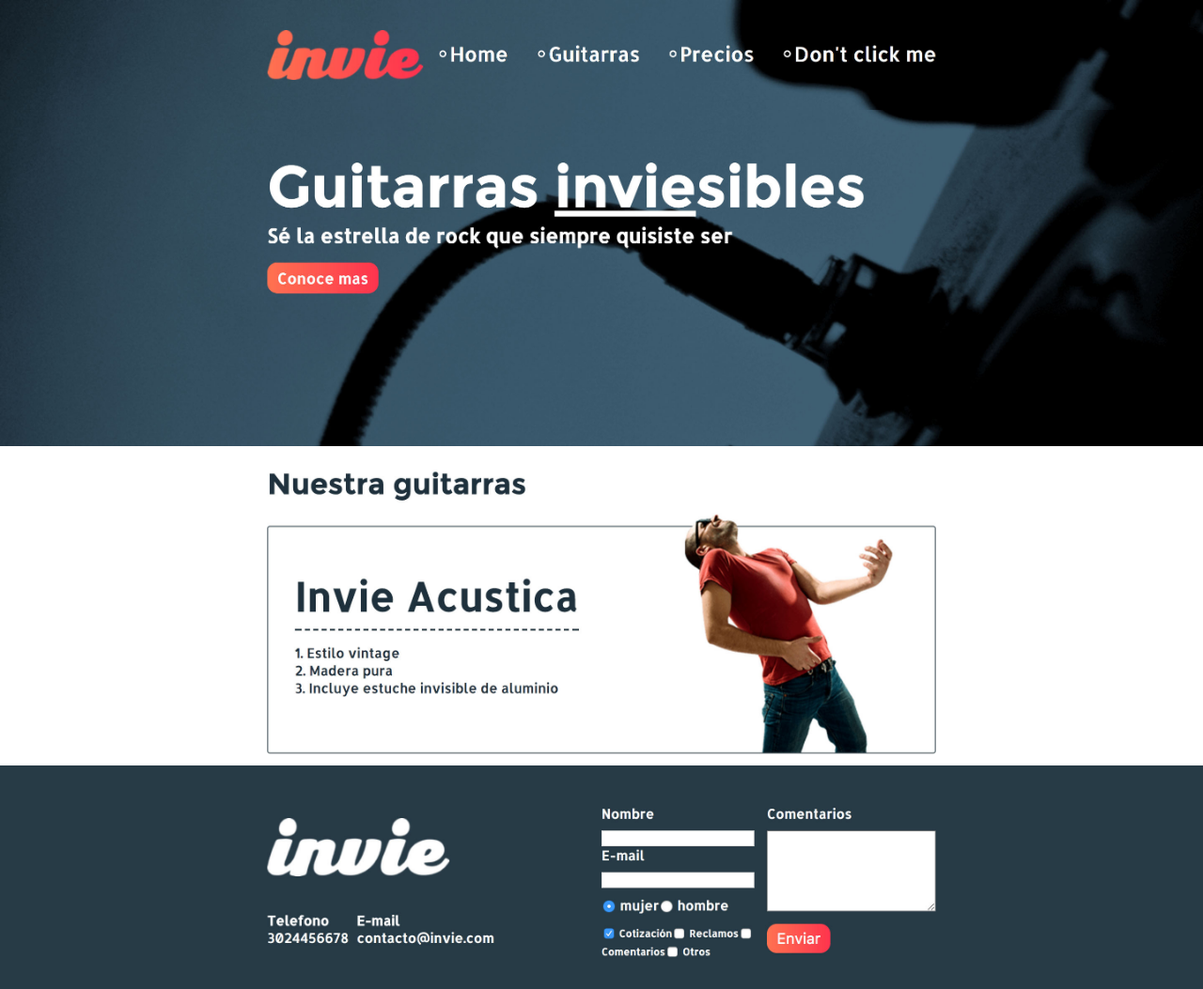
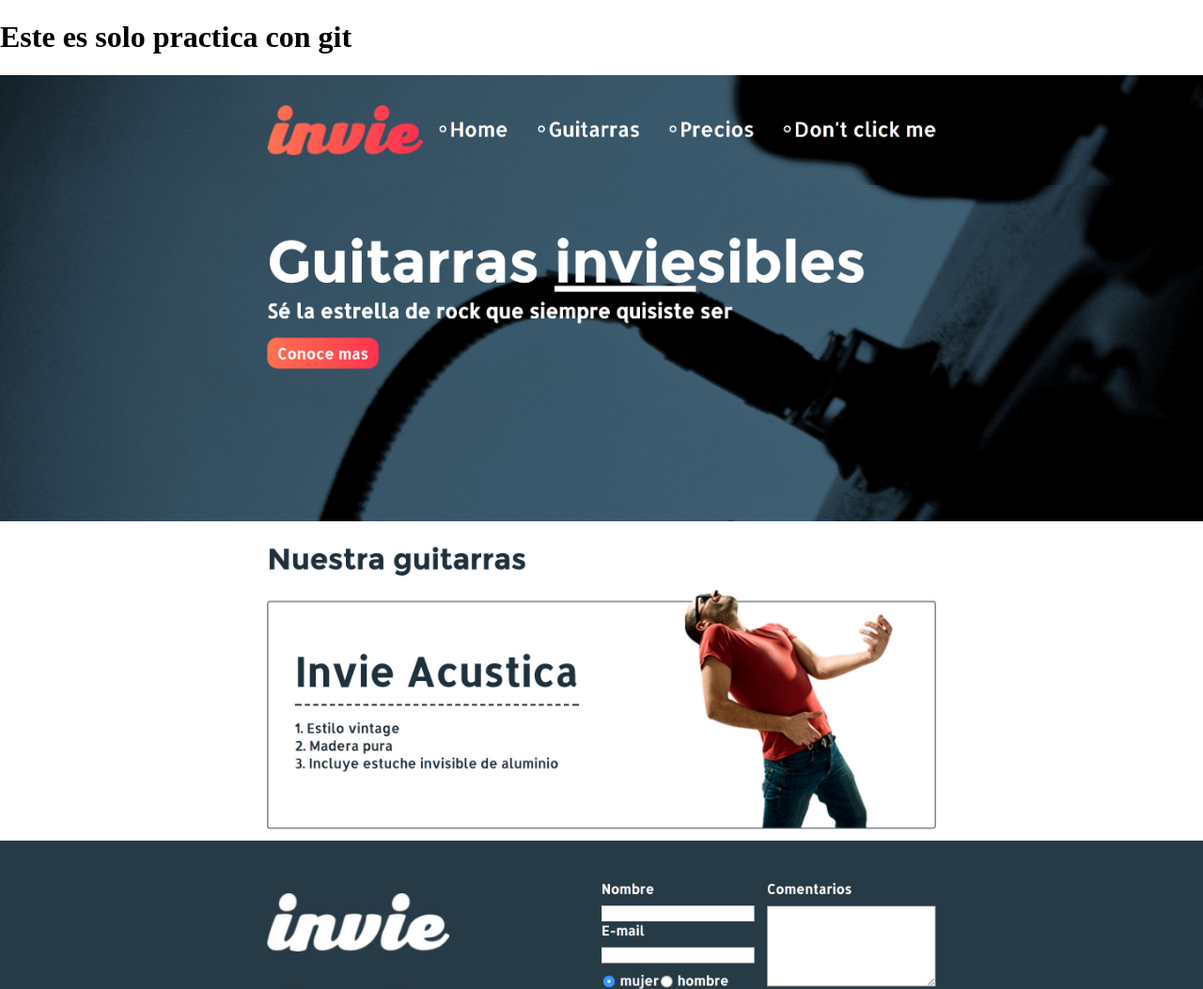
Before and after one commit to Jeanpigi/Invie, a plain HTML site: page index.html in a window 1280 px wide. Shown: the top 1053 px of the page at 94% size. Drawn offline with Linux system fonts and the light colour scheme.

Commit message:
agregando el h1

```diff
--- a/index.html
+++ b/index.html
@@ -6,6 +6,7 @@
     <link rel="stylesheet" href="style.css">
   </head>
   <body>
+    <h1>Este es solo practica con git</h1>
     <img src="invie-responsive.png" alt="" id="responsive">
     <img src="header.jpg" alt="">
     <img src="hero.jpg" alt="">
```
